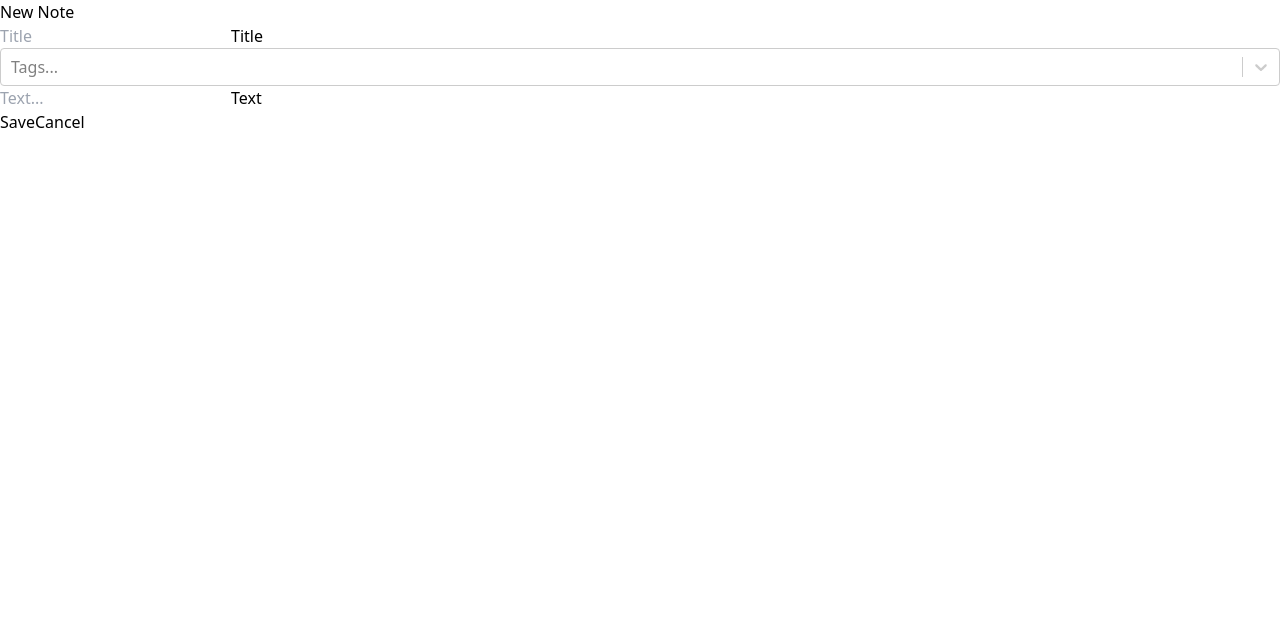
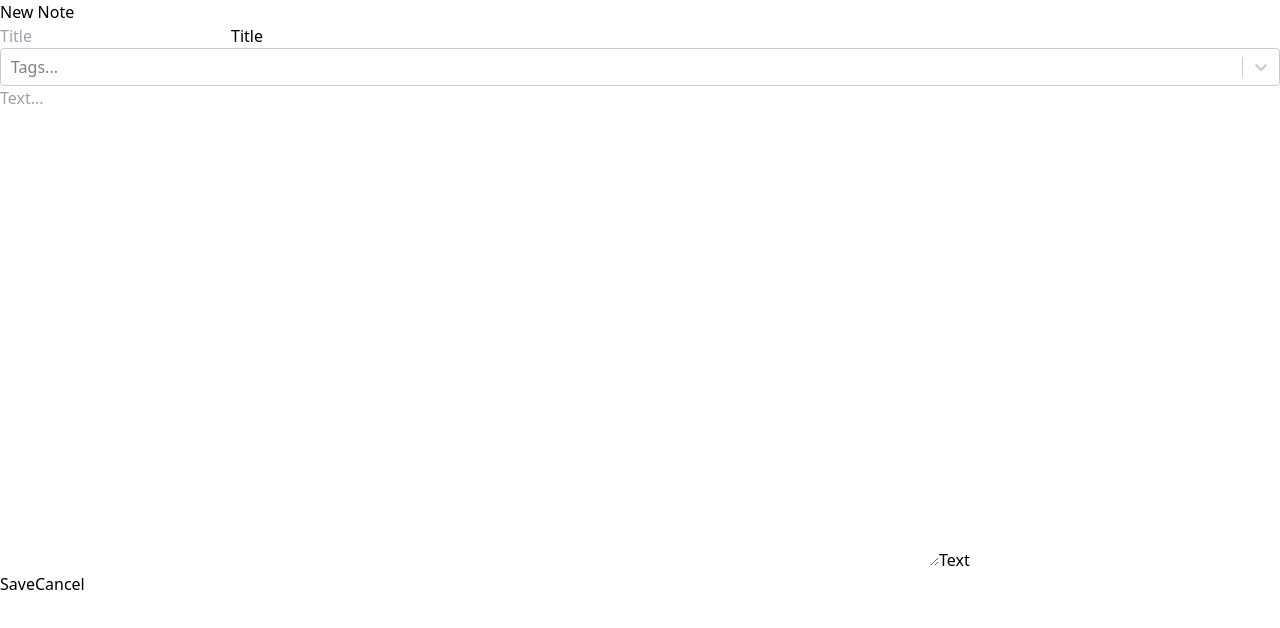
Before and after one commit to RubenZafra/note-taking-typescript, a React (Vite) app: page /new in a window 1280 px wide. Shown: the top 628 px of the page. Built offline with nearby package versions, Linux system fonts and the light colour scheme.

Commit message:
Edit Note

```diff
--- a/src/App.tsx
+++ b/src/App.tsx
@@ -9,6 +9,7 @@ import { v4 as uuidV4 } from 'uuid'
 import { NoteList } from './components/NoteList'
 import { NoteLayout } from './components/NoteLayout'
 import { Note } from './components/Note'
+import { EditNote } from './components/EditNote'
 
 
 
@@ -29,6 +30,19 @@ function App() {
     })
   }
 
+  const onUpdateNote = (id: string, {tags,...data} :  NoteData) => {
+
+    setNotes(prevNotes => {
+      return prevNotes.map(note => {
+        if (note.id === id) {
+          return {...note, ...data, tagIds: tags.map(tag => tag.id)}
+        } else {
+          return note
+        }
+      })
+    })
+  }
+
   const addTag = (tag: Tag) => {
     setTags(prev => [...prev, tag])
   }
@@ -42,7 +56,7 @@ function App() {
         <Route path="/new" element={<NewNote onSubmit={onCreateNote} onAddTag={addTag} availableTags={tags}/>} />
         <Route path="/:id" element={<NoteLayout notes={noteWithTags}/>} >
           <Route index element={<Note />} />
-          <Route path="edit" element={<h1>Edit</h1>} />
+          <Route path="edit" element={<EditNote onSubmit={onUpdateNote} onAddTag={addTag} availableTags={tags} />} />
         </Route>
       </Routes>
     </div>
--- /dev/null
+++ b/src/components/EditNote.tsx
@@ -0,0 +1,13 @@
+import { useNote } from "../hooks/useNote"
+import { EditNoteProps } from "../interfaces"
+import { NoteForm } from "./NoteForm"
+
+export const EditNote = ({onSubmit, onAddTag, availableTags}: EditNoteProps) => {
+  const note = useNote()
+  return (
+    <div className="flex flex-col gap-1 w-1/3 items-center">
+        <h1 className="text-3xl font-bold">Edit Note</h1>
+        <NoteForm title={note.title} markdown={note.markdown} tags={note.tags} onSubmit={data =>onSubmit(note.id, data)} onAddTag={onAddTag} availableTags={availableTags} />
+    </div>
+  )
+}
--- a/src/components/NoteForm.tsx
+++ b/src/components/NoteForm.tsx
@@ -4,11 +4,11 @@ import CreatableReactSelect from 'react-select/creatable';
 import { NoteFormProps, Tag } from '../interfaces';
 import { v4 as uuidV4 } from 'uuid';
 
-export const NoteForm = ({ onSubmit, onAddTag, availableTags} : NoteFormProps) => {
+export const NoteForm = ({ onSubmit, onAddTag, availableTags, title = "", markdown = "", tags = [] } : NoteFormProps) => {
 
     const titleRef = useRef<HTMLInputElement>(null);
-    const markdownRef = useRef<HTMLInputElement>(null);
-    const [selectedTags, setSelectedTags] = useState<Tag[]>([])
+    const markdownRef = useRef<HTMLTextAreaElement>(null);
+    const [selectedTags, setSelectedTags] = useState<Tag[]>(tags)
     const navigate = useNavigate()
 
     const handleSubmit = (e: FormEvent<HTMLFormElement>) => {
@@ -27,7 +27,7 @@ export const NoteForm = ({ onSubmit, onAddTag, availableTags} : NoteFormProps) =
     <form onSubmit={handleSubmit} className="py-10 flex flex-col w-full items-center">
         <div className='flex flex-row gap-8 w-full mb-12'>
             <div className="relative w-1/2">
-                <input ref={titleRef} className="border border-gray-300 p-2 w-full peer placeholder-transparent" type="text" placeholder="Title" id="title" required/>
+                <input ref={titleRef} className="border border-gray-300 p-2 w-full peer placeholder-transparent" type="text" placeholder="Title" id="title" defaultValue={title} required/>
                 <label className="text-xl text-gray-600 absolute left-2 -top-8
                                 peer-placeholder-shown:top-2
                                 peer-placeholder-shown:text-base
@@ -64,7 +64,16 @@ export const NoteForm = ({ onSubmit, onAddTag, availableTags} : NoteFormProps) =
             />
         </div>
         <div className='relative w-full'>
-            <input ref={markdownRef} className='border border-gray-300 p-2 w-full peer placeholder-transparent h-24' type="text" id="markdown" placeholder='Text...' required />
+            <textarea
+                rows={20}
+                cols={100}
+                wrap="true"
+                ref={markdownRef}
+                className='border border-gray-300 p-2 w-full peer placeholder-transparent h-24'
+                id="markdown"
+                placeholder='Text...'
+                defaultValue={markdown}
+                required />
             <label
                 className='text-xl text-gray-600 absolute left-2 -top-8
                             peer-placeholder-shown:top-2
```
Also changed, not shown: src/interfaces/index.ts (+9 -5 lines).
